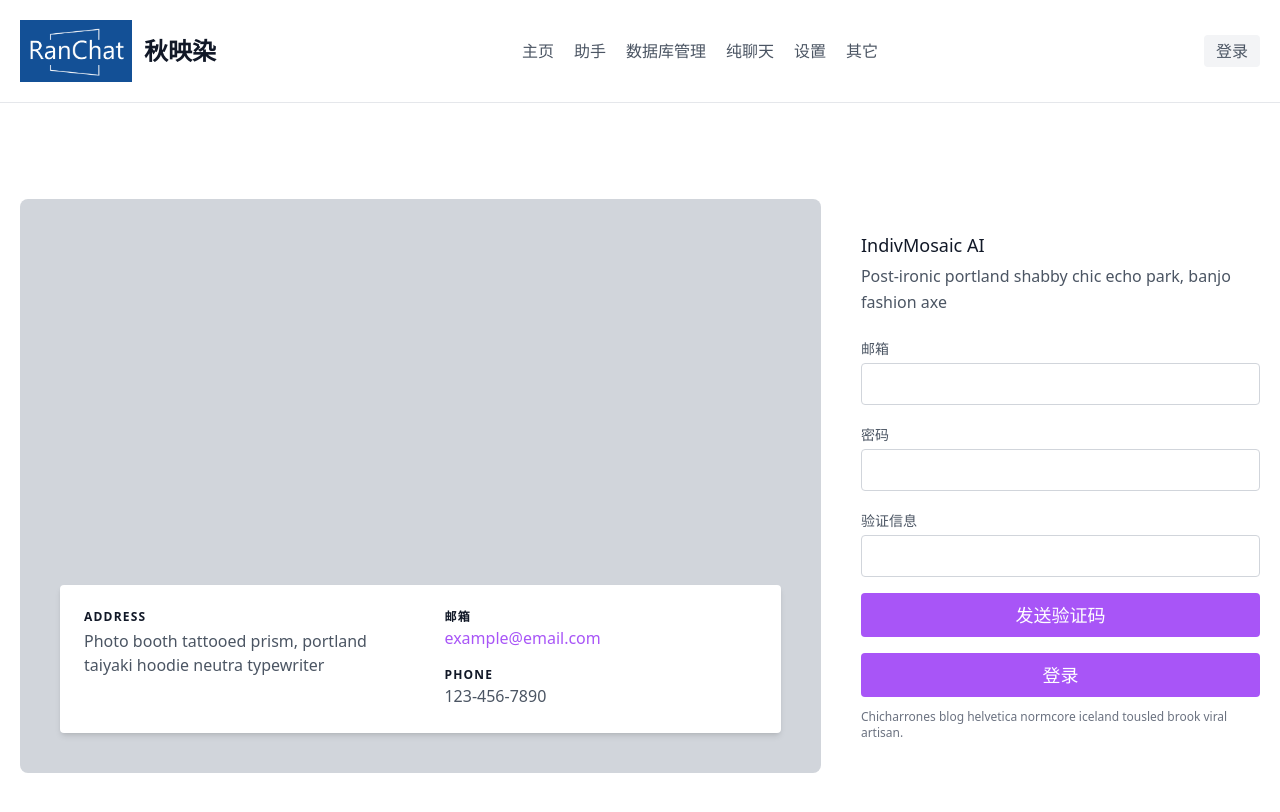
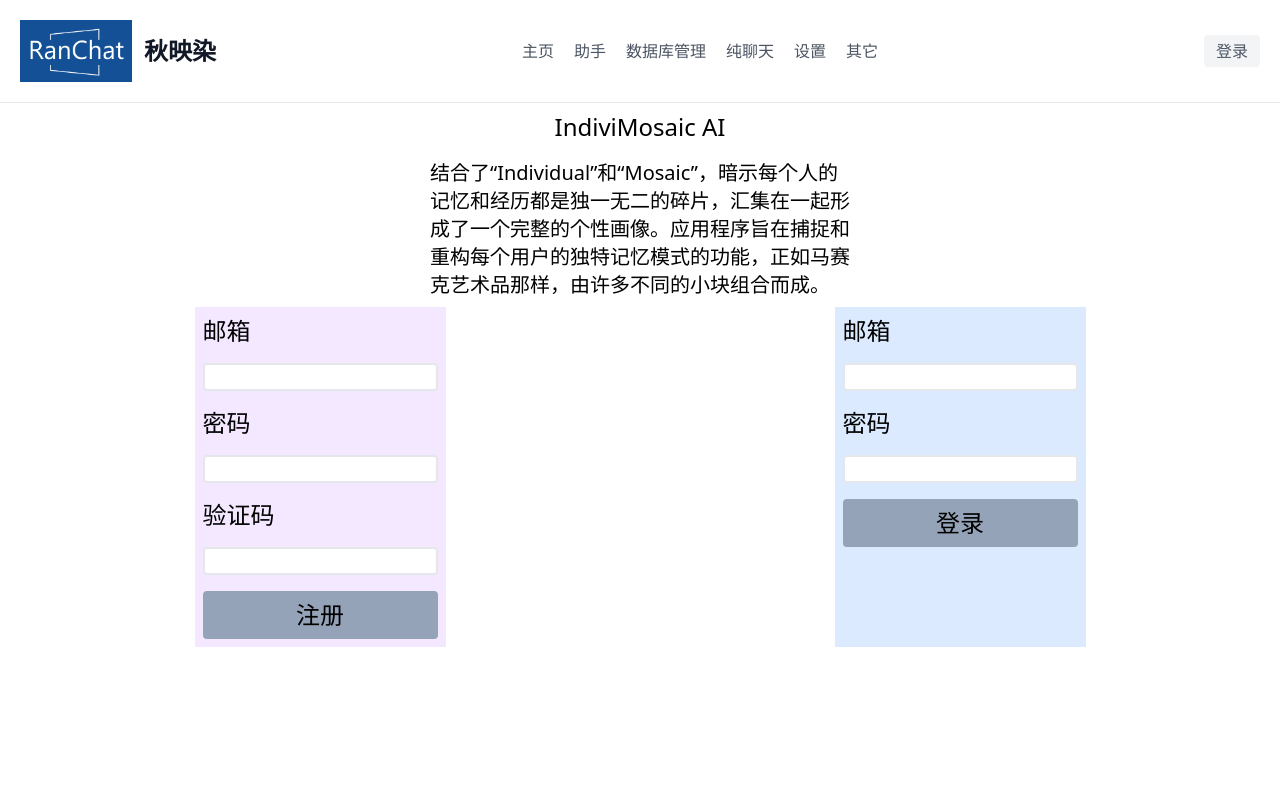
Before and after one commit to ch76935654/ranchat, a React (Vite) app: page / in a window 1280 px wide. Shown: the top 812 px of the page. Built offline with nearby package versions, Linux system fonts and the light colour scheme.

Commit message:
little change

```diff
--- a/src/components/ChatPage.jsx
+++ b/src/components/ChatPage.jsx
@@ -84,11 +84,6 @@ export default function Chatbox() {
       }
     };
   }, []);
-
-  const openai = new OpenAI({
-    apiKey: apiKey,
-    dangerouslyAllowBrowser: true,
-  });
 
   function handleInputChange(e) {
     setInput(e.target.value);
--- a/src/components/LogPage.jsx
+++ b/src/components/LogPage.jsx
@@ -1,78 +1,35 @@
+import { useState } from "react";
 export default function LogPage() {
   return (
-    <section className="body-font relative text-gray-600">
-      <div className="container mx-auto flex flex-wrap px-5 py-24 sm:flex-nowrap">
-        <div className="relative flex items-end justify-start overflow-hidden rounded-lg bg-gray-300 p-10 sm:mr-10 md:w-1/2 lg:w-2/3">
-          <div className="relative flex flex-wrap rounded bg-white py-6 shadow-md">
-            <div className="px-6 lg:w-1/2">
-              <h2 className="title-font text-xs font-semibold tracking-widest text-gray-900">
-                ADDRESS
-              </h2>
-              <p className="mt-1">
-                Photo booth tattooed prism, portland taiyaki hoodie neutra
-                typewriter
-              </p>
-            </div>
-            <div className="mt-4 px-6 lg:mt-0 lg:w-1/2">
-              <h2 className="title-font text-xs font-semibold tracking-widest text-gray-900">
-                邮箱
-              </h2>
-              <a className="leading-relaxed text-purple-500">
-                example@email.com
-              </a>
-              <h2 className="title-font mt-4 text-xs font-semibold tracking-widest text-gray-900">
-                PHONE
-              </h2>
-              <p className="leading-relaxed">123-456-7890</p>
-            </div>
-          </div>
+    <div className="flex flex-col ">
+      <div className="flex flex-col items-center">
+        <div className="m-2 text-2xl">IndiviMosaic AI</div>
+        <div className="m-2 w-[420px] text-xl">
+          结合了“Individual”和“Mosaic”，暗示每个人的记忆和经历都是独一无二的碎片，汇集在一起形成了一个完整的个性画像。应用程序旨在捕捉和重构每个用户的独特记忆模式的功能，正如马赛克艺术品那样，由许多不同的小块组合而成。
         </div>
-        <div className="mt-8 flex w-full flex-col bg-white md:ml-auto md:mt-0 md:w-1/2 md:py-8 lg:w-1/3">
-          <h2 className="title-font mb-1 text-lg font-medium text-gray-900">
-            IndivMosaic AI
-          </h2>
-          <p className="mb-5 leading-relaxed text-gray-600">
-            Post-ironic portland shabby chic echo park, banjo fashion axe
-          </p>
-          <div className="relative mb-4">
-            <label className="text-sm leading-7 text-gray-600">邮箱</label>
-            <input
-              type="text"
-              id="name"
-              name="name"
-              className="w-full rounded border border-gray-300 bg-white px-3 py-1 text-base leading-8 text-gray-700 outline-none transition-colors duration-200 ease-in-out focus:border-purple-500 focus:ring-2 focus:ring-purple-200"
-            />
-          </div>
-          <div className="relative mb-4">
-            <label className="text-sm leading-7 text-gray-600">密码</label>
-            <input
-              type="email"
-              id="email"
-              name="email"
-              className="w-full rounded border border-gray-300 bg-white px-3 py-1 text-base leading-8 text-gray-700 outline-none transition-colors duration-200 ease-in-out focus:border-purple-500 focus:ring-2 focus:ring-purple-200"
-            />
-          </div>
-          <div className="relative mb-4">
-            <label className="text-sm leading-7 text-gray-600">验证信息</label>
-            <input
-              type="text"
-              id="name"
-              name="name"
-              className="w-full rounded border border-gray-300 bg-white px-3 py-1 text-base leading-8 text-gray-700 outline-none transition-colors duration-200 ease-in-out focus:border-purple-500 focus:ring-2 focus:ring-purple-200"
-            />
-          </div>
-          <button className="rounded border-0 bg-purple-500 px-6 py-2 text-lg text-white hover:bg-purple-600 focus:outline-none">
-            发送验证码
+      </div>
+      <div className="flex flex-row justify-around">
+        <div className="flex flex-col bg-purple-100">
+          <div className="m-2 text-2xl">邮箱</div>
+          <input className="m-2 rounded border-2" />
+          <div className="m-2 text-2xl">密码</div>
+          <input className="m-2 rounded border-2" />
+          <div className="m-2 text-2xl">验证码</div>
+          <input className="m-2 rounded border-2" />
+          <button className="m-2 rounded bg-slate-400 p-2 text-2xl">
+            注册
           </button>
-          <button className="mt-4 rounded border-0 bg-purple-500 px-6 py-2 text-lg text-white hover:bg-purple-600 focus:outline-none">
+        </div>
+        <div className="flex flex-col bg-blue-100">
+          <div className="m-2 text-2xl">邮箱</div>
+          <input className="m-2 rounded border-2" />
+          <div className="m-2 text-2xl">密码</div>
+          <input className="m-2 rounded border-2" />
+          <button className="m-2 rounded bg-slate-400 p-2 text-2xl">
             登录
           </button>
-          <p className="mt-3 text-xs text-gray-500">
-            Chicharrones blog helvetica normcore iceland tousled brook viral
-            artisan.
-          </p>
         </div>
       </div>
-    </section>
+    </div>
   );
 }
--- a/src/service/OpenAIService.js
+++ b/src/service/OpenAIService.js
@@ -1,10 +1,11 @@
 import OpenAI from "openai";
 import dotenv from "dotenv";
-import { v4 as uuidv4 } from "uuid";
+
 dotenv.config();
 
 const openai = new OpenAI({
   apiKey: process.env.OPENAI_API_KEY,
+  baseURL: "http://reolran1109.top/openai/v1/",
 });
 
 async function chat(prompt) {
--- a/src/service/VectorDataBase.js
+++ b/src/service/VectorDataBase.js
@@ -8,39 +8,6 @@ const pc = new Pinecone({
 const pineconeIndex = pc.index("long-term-memory");
 const lm = pineconeIndex.namespace("user_long_term_memory");
 const im = pineconeIndex.namespace("user_implicit_memory");
-
-async function uploadTextVectorToPinecone(uuid, text) {
-  const embeddingResponse = await openai.embeddings.create({
-    model: "text-embedding-ada-002",
-    input: text,
-    encoding_format: "float",
-  });
-
-  // 提取向量
-  const vector = embeddingResponse.data[0].embedding;
-
-  // 准备数据并上传到Pinecone
-  const records = [
-    {
-      id: uuid, // 记录的唯一ID
-      values: vector,
-    },
-  ];
-
-  await lm.upsert(records);
-
-  console.log(`Vector for '${text}' uploaded successfully.`);
-}
-
-async function getQueryVector(question) {
-  const embeddingResponse = await openai.embeddings.create({
-    model: "text-embedding-ada-002",
-    input: question,
-    encoding_format: "float",
-  });
-
-  return embeddingResponse.data[0].embedding;
-}
 
 async function queryPinecone(vector, topK) {
   try {
@@ -67,9 +34,4 @@ async function returnPineconeQueryResult(vector, topK) {
   }
 }
 
-export {
-  pineconeIndex,
-  queryPinecone,
-  uploadTextVectorToPinecone,
-  returnPineconeQueryResult,
-};
+export { pineconeIndex, queryPinecone, returnPineconeQueryResult };
```
Also changed, not shown: src/service/IntegratedServices.js (+3 -17 lines).
